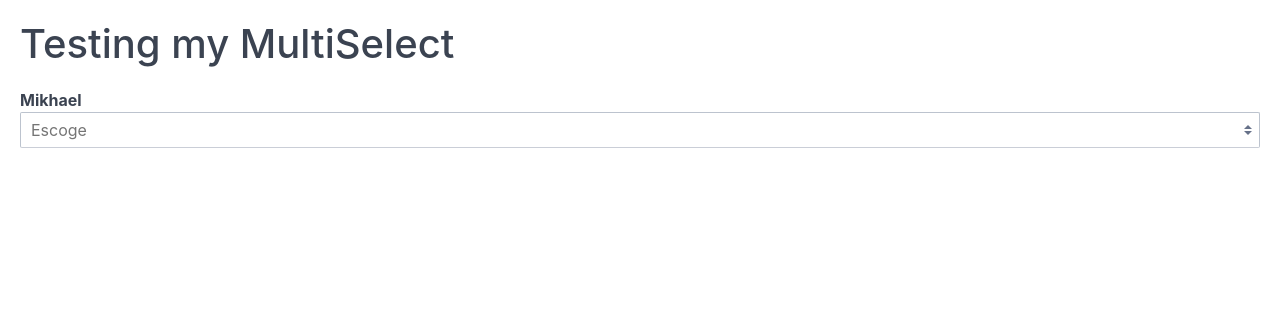
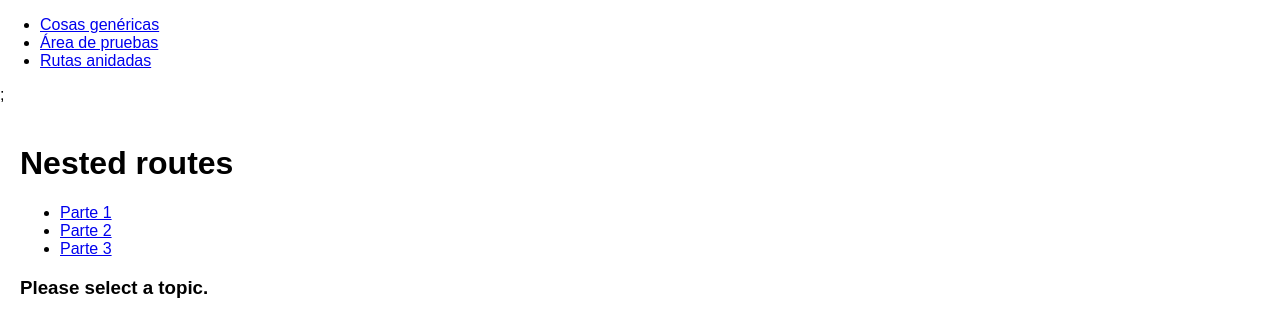
Before and after one commit to Mikhael1729/making-react-components, a React (Create React App) app: page /nested-routes in a window 1280 px wide. Shown: the top 336 px of the page. Built offline with nearby package versions, Linux system fonts and the light colour scheme.

Commit message:
feat: Added react-router-dom

```diff
--- a/package.json
+++ b/package.json
@@ -3,9 +3,11 @@
   "version": "0.1.0",
   "private": true,
   "dependencies": {
+    "@types/react-router-dom": "^4.3.1",
     "@types/react-select": "^2.0.11",
     "react": "^16.7.0",
     "react-dom": "^16.7.0",
+    "react-router-dom": "^4.3.1",
     "react-scripts-ts": "^4.0.8",
     "react-select": "^2.2.0",
     "spectre.css": "^0.5.8"
--- /dev/null
+++ b/src/App.tsx
@@ -0,0 +1,31 @@
+import * as React from 'react';
+import { BrowserRouter, Link, Route } from 'react-router-dom';
+import { routes } from './data/Routes';
+
+class App extends React.Component {
+  render() {
+    return <BrowserRouter>
+      <>
+        {/* Navigation Controls */}
+        <nav>
+          <ul>
+            {routes.map((r, index) => (
+              <li key={index}>
+                <Link to={r.path}>{r.label}</Link>
+              </li>
+            ))}
+          </ul>
+        </nav>;
+
+        {/* Pages */}
+        <main style={{ padding: "20px" }}>
+          {routes.map((r, index) => (
+            <Route key={index} path={r.path} component={r.component} />
+          ))}
+        </main>
+      </>
+    </BrowserRouter>
+  }
+}
+
+export default App;
--- /dev/null
+++ b/src/data/Routes.tsx
@@ -0,0 +1,12 @@
+import NestedRoutes from "views/NestedRoutes";
+import { IRoute } from "models/IRoute";
+import GenericThings from "views/GenericThings";
+import TestArea from "views/TestArea";
+import { testData } from "./TestRepository";
+import * as React from "react";
+
+export const routes: IRoute[] = [
+  { path: "/generic-things", label: "Cosas genéricas", component: GenericThings },
+  { path: "/test-area", label: "Área de pruebas", component: () => <TestArea data={testData}/>},
+  { path: "/nested-routes", label: "Rutas anidadas", component: NestedRoutes },
+];
--- /dev/null
+++ b/src/data/TestRepository.ts
@@ -0,0 +1,7 @@
+import { TestModel } from "models/TestModel";
+
+export const testData: TestModel[] = [
+  { name: "Pruebita 1", quantity: 1, things: ["one"] },
+  { name: "Pruebita 2", quantity: 2, things: ["one", "two"] },
+  { name: "Pruebita 3", quantity: 3, things: ["one", "two", "three"] }
+]
--- a/src/index.tsx
+++ b/src/index.tsx
@@ -1,9 +1,8 @@
 import * as React from 'react';
 import * as ReactDOM from 'react-dom';
+import App from './App';
 import registerServiceWorker from './registerServiceWorker';
 import './styles/index.css';
-import App from './views/App';
-import 'spectre.css';
 
 ReactDOM.render(
   <App />,
--- /dev/null
+++ b/src/models/IRoute.ts
@@ -0,0 +1,5 @@
+export interface IRoute {
+  path: string;
+  label: string;
+  component: any;
+}
--- a/src/styles/App.css
+++ /dev/null
@@ -1,28 +0,0 @@
-.App {
-  text-align: center;
-}
-
-.App-logo {
-  animation: App-logo-spin infinite 20s linear;
-  height: 80px;
-}
-
-.App-header {
-  background-color: #222;
-  height: 150px;
-  padding: 20px;
-  color: white;
-}
-
-.App-title {
-  font-size: 1.5em;
-}
-
-.App-intro {
-  font-size: large;
-}
-
-@keyframes App-logo-spin {
-  from { transform: rotate(0deg); }
-  to { transform: rotate(360deg); }
-}
--- a/src/views/App.tsx
+++ /dev/null
@@ -1,31 +0,0 @@
-import * as React from 'react';
-import TestArea from './TestArea';
-import { TestModel } from 'models/TestModel';
-
-class App extends React.Component {
-  public render() {
-    return (
-      <main style={{ padding: "20px"}}>
-        <TestArea data={[
-          new TestModel({
-            name: "Pruebita 1",
-            quantity: 1,
-            things: ["one"]
-          }),
-          new TestModel({
-            name: "Pruebita 2",
-            quantity: 2,
-            things: ["one", "two"]
-          }),
-          new TestModel({
-            name: "Pruebita 3",
-            quantity: 3,
-            things: ["one", "two", "three"]
-          }),
-        ]}/>
-      </main>
-    );
-  }
-}
-
-export default App;
--- /dev/null
+++ b/src/views/GenericThings.tsx
@@ -0,0 +1,11 @@
+import * as React from "react";
+
+class GenericThings extends React.Component{
+  render() {
+    return <>
+      <h1>Generic things</h1>
+    </>
+  }
+}
+
+export default GenericThings;
--- /dev/null
+++ b/src/views/NestedRoutes.tsx
@@ -0,0 +1,45 @@
+import * as React from "react";
+import { RouteComponentProps, Route } from "react-router";
+import { Link } from "react-router-dom";
+
+const Part1 = () => <h3>Parte 1</h3>
+const Part2 = () => <h3>Parte 2</h3>
+const Part3 = ({ match }: { match: any }) => {
+  console.log(match);
+
+ return <h3>Parte 3 {match.params.id}</h3>
+}
+
+export interface NestedRoutesProps extends RouteComponentProps { }
+
+const NestedRoutes: React.SFC<NestedRoutesProps> = (props) => {
+  const { match } = props;
+
+  console.log(match)
+  return <>
+    <h1>Nested routes</h1>
+
+    <ul>
+      <li>
+        <Link to={`${match.url}/part1`}>Parte 1</Link>
+      </li>
+      <li>
+        <Link to={`${match.url}/part2`}>Parte 2</Link>
+      </li>
+      <li>
+        <Link to={`${match.url}/part3`}>Parte 3</Link>
+      </li>
+    </ul>
+
+    <div>
+      <Route path={`${match.path}/:id`} component={Part3} />
+      <Route
+        exact={true}
+        path={match.path}
+        render={() => <h3>Please select a topic.</h3>}
+      />
+    </div>
+  </>
+}
+
+export default NestedRoutes;
```
Also changed, not shown: 2 other files (tests, documents, lock files or other folders).
